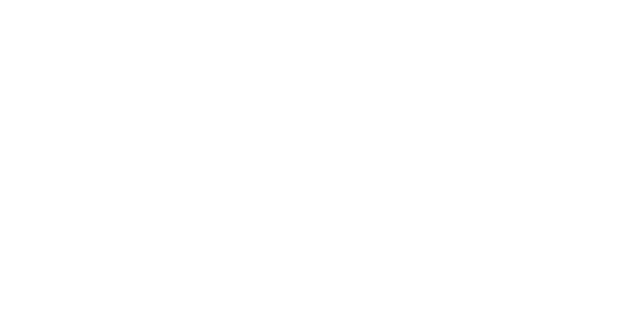
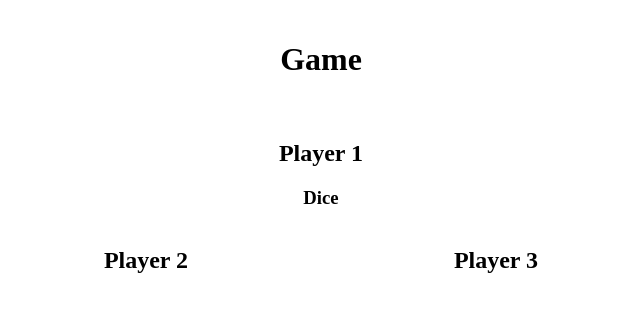
Before and after one commit to rmsykes/leftRightCenter, a plain HTML site: page index.html in a window 1280 px wide. Shown: the whole page, without its empty margins (319-959 px from the left). Drawn offline with Linux system fonts and the light colour scheme.

Commit message:
Built out basic html and some css for structure game I am considering: Left, Right Center.

```diff
--- a/index.html
+++ b/index.html
@@ -1,12 +1,48 @@
 <!DOCTYPE html>
 <html lang="en">
+
 <head>
     <meta charset="UTF-8">
     <meta name="viewport" content="width=device-width, initial-scale=1.0">
     <meta http-equiv="X-UA-Compatible" content="ie=edge">
-    <title>Document</title>
+    <link rel="stylesheet" href="style.css">
+    <script defer src="script.js"></script>
+    <title>Marshall Sykes Project 1</title>
 </head>
+
 <body>
+    <header>
+        <h1>Game</h1>
+
+    </header>
+
+    <main>
+        <div id="top">
+            <div class="player" id="player1">
+                <h2>Player 1</h2>
+            </div>
+
+        </div>
+        <div id="table">
+            <div id="dice">
+                <h3>Dice</h3>
+            </div>
+            <div id="center">
+
+            </div>
+        </div>
+        <div id='bottom'>
+            <div class="player" id="player2">
+                <h2>Player 2</h2>
+            </div>
+
+            <div class="player" id="player3">
+                <h2>Player 3</h2>
+            </div>
+        </div>
+
+    </main>
 
 </body>
+
 </html>
--- a/style.css
+++ b/style.css
@@ -0,0 +1,25 @@
+header {
+    padding: 20px;
+}
+
+h1 {
+    text-align: center;
+}
+
+body {
+    width:700px;
+    margin: 0px auto;
+}
+
+h2 {
+    text-align: center;
+}
+
+h3 {
+    text-align: center;
+}
+
+#bottom {
+    display: flex;
+    justify-content: space-around;
+}
```
